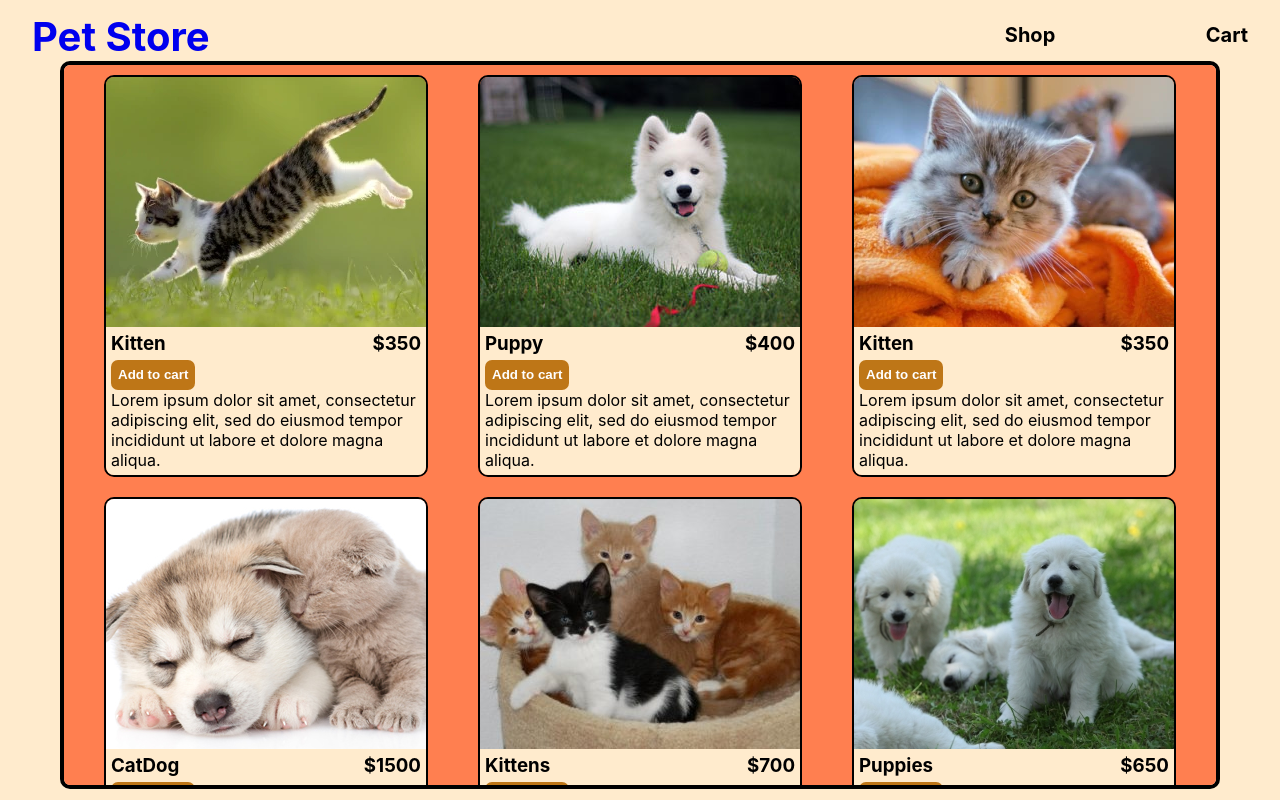
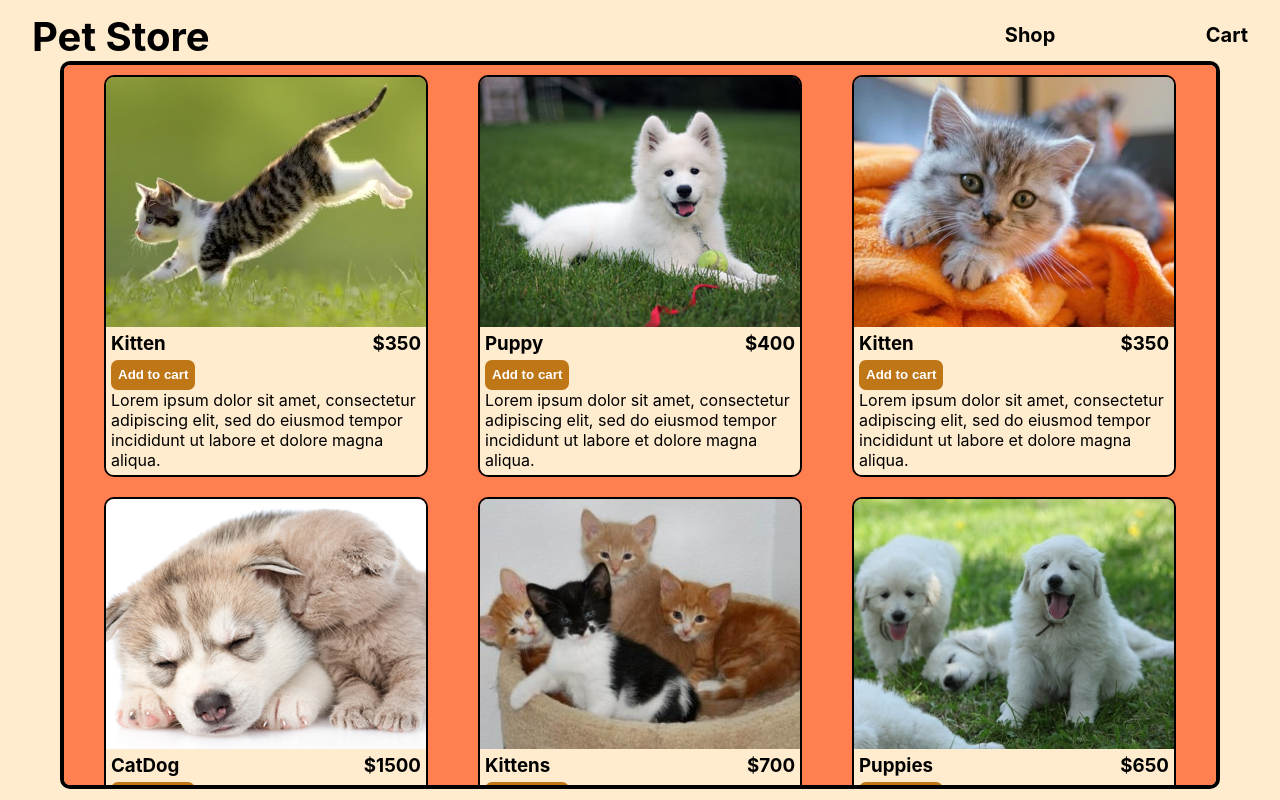
Before and after one commit to 411h45h1/Shopping-Cart, a React (Create React App) app: page / in a window 1280 px wide. Built offline with nearby package versions, Linux system fonts and the light colour scheme.

Commit message:
style updates

```diff
--- a/src/App.scss
+++ b/src/App.scss
@@ -59,6 +59,9 @@ nav {
     &:visited {
       color: inherit;
     }
+    &:link {
+      color: black;
+    }
   }
 
   .links {
```
